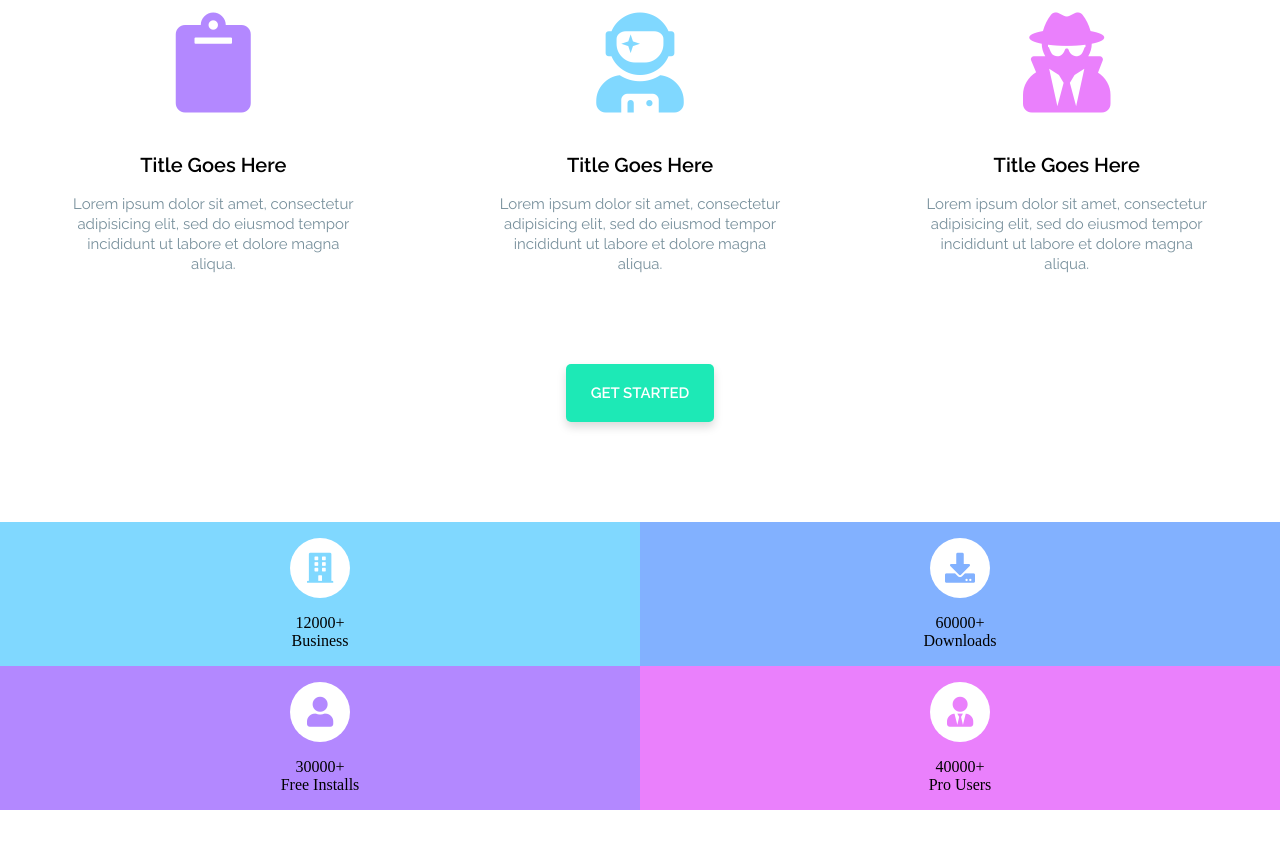
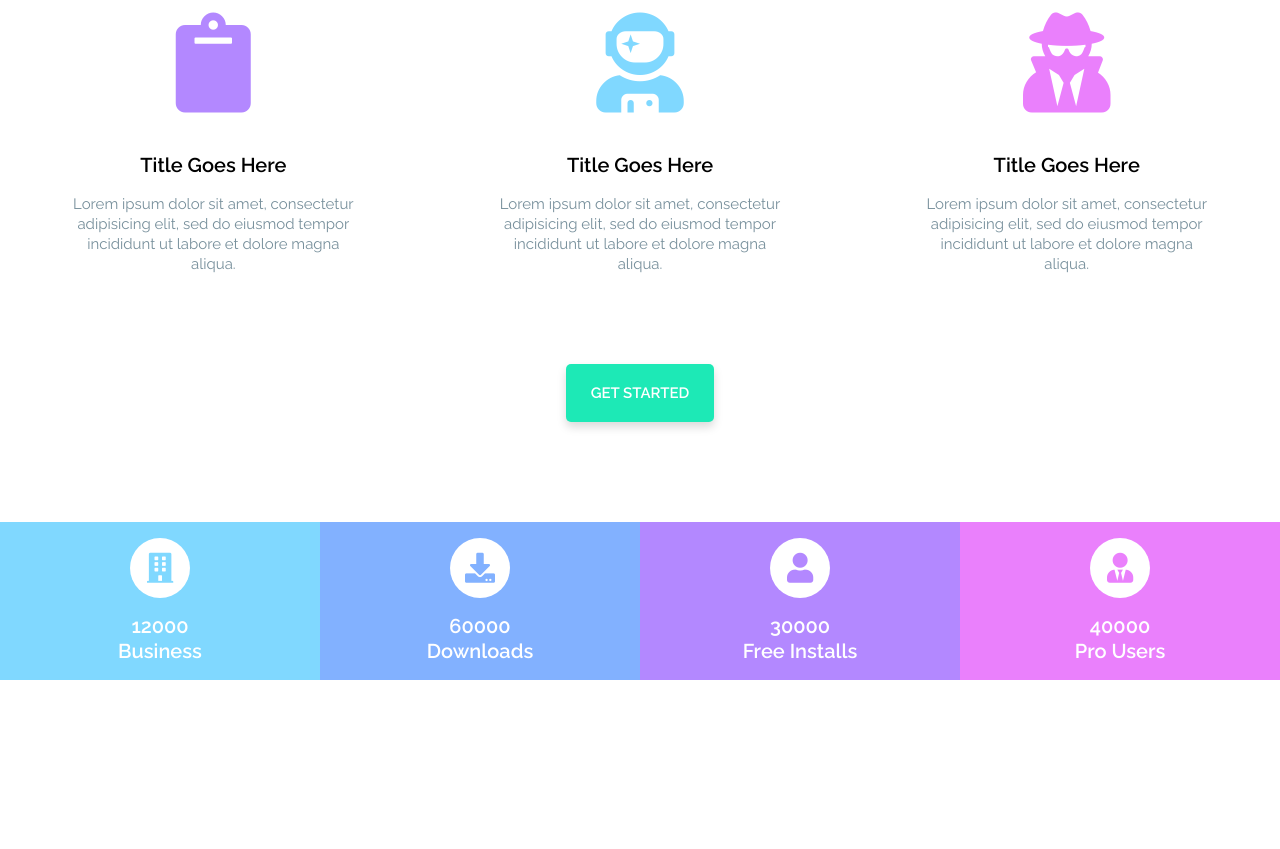
Before and after one commit to tomahawk535/dart, a website: page src/index.html in a window 1280 px wide. Shown: the part 1171-2020 px from the top of the page. Drawn offline with nearby package versions, Linux system fonts and the light colour scheme; files that its build step writes are made by us from their sources; files whose address does not match are found by name.

Commit message:
add animation of benefits

```diff
--- a/src/index.html
+++ b/src/index.html
@@ -127,7 +127,7 @@
    </div>
 
    <script src="https://ajax.googleapis.com/ajax/libs/jquery/3.6.0/jquery.min.js"></script>
-   <script src="src/js/jquery.spincrement.min.js"></script>
-   <script src="src/js/index.min.js"></script>
+   <script src="js/jquery.spincrement.min.js"></script>
+   <script src="js/index.min.js"></script>
 </body>
 </html>
--- a/src/js/index.js
+++ b/src/js/index.js
@@ -0,0 +1,24 @@
+$(document).ready(function () {
+
+    var show = true;
+    var countbox = ".benefits-inner";
+    $(window).on("scroll load resize", function () {
+        if (!show) return false; // Отменяем показ анимации, если она уже была выполнена
+        var w_top = $(window).scrollTop(); // Количество пикселей на которое была прокручена страница
+        var e_top = $(countbox).offset().top; // Расстояние от блока со счетчиками до верха всего документа
+        var w_height = $(window).height(); // Высота окна браузера
+        var d_height = $(document).height(); // Высота всего документа
+        var e_height = $(countbox).outerHeight(); // Полная высота блока со счетчиками
+        if (w_top + 700 >= e_top || w_height + w_top == d_height || e_height + e_top < w_height) {
+            $('.benefits-number').css('opacity', '1');
+            $('.benefits-number').spincrement({
+                thousandSeparator: "",
+                duration: 1500,
+                fade: true
+            });
+
+            show = false;
+        }
+    });
+
+});
--- a/src/style/scss/article.scss
+++ b/src/style/scss/article.scss
@@ -2,6 +2,7 @@
 article {
   width: 100%;
   padding: 0;
+  margin-bottom: 1000px;
   .tools {
     width: 100%;
     text-align: center;
@@ -80,6 +81,11 @@ article {
         }
         .benefits-number, .benefits-title {
           align-self: center;
+          color:  $font-color-main;
+          @include h-third;
+        }
+        .benefits-number {
+          opacity: 0;
         }
       }
 
@@ -135,6 +141,13 @@ article {
         }
       }
     }
+    .benefits {
+      .benefits-inner{
+        .benefits-item {
+          flex-basis: 25%;
+        }
+      }
+    }
   }
 }
 
```
Also changed, not shown: src/js/index.min.js, src/style/style.min.css.
